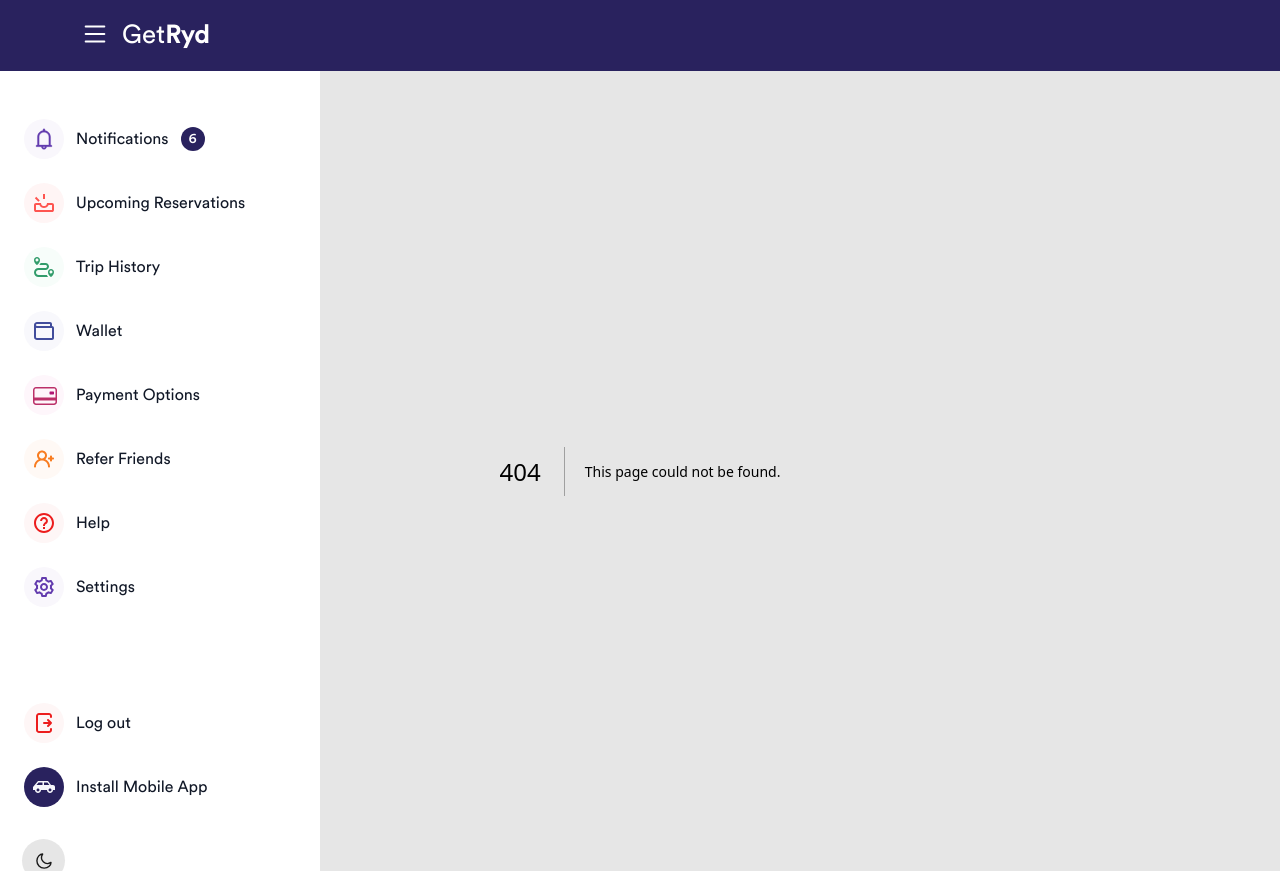
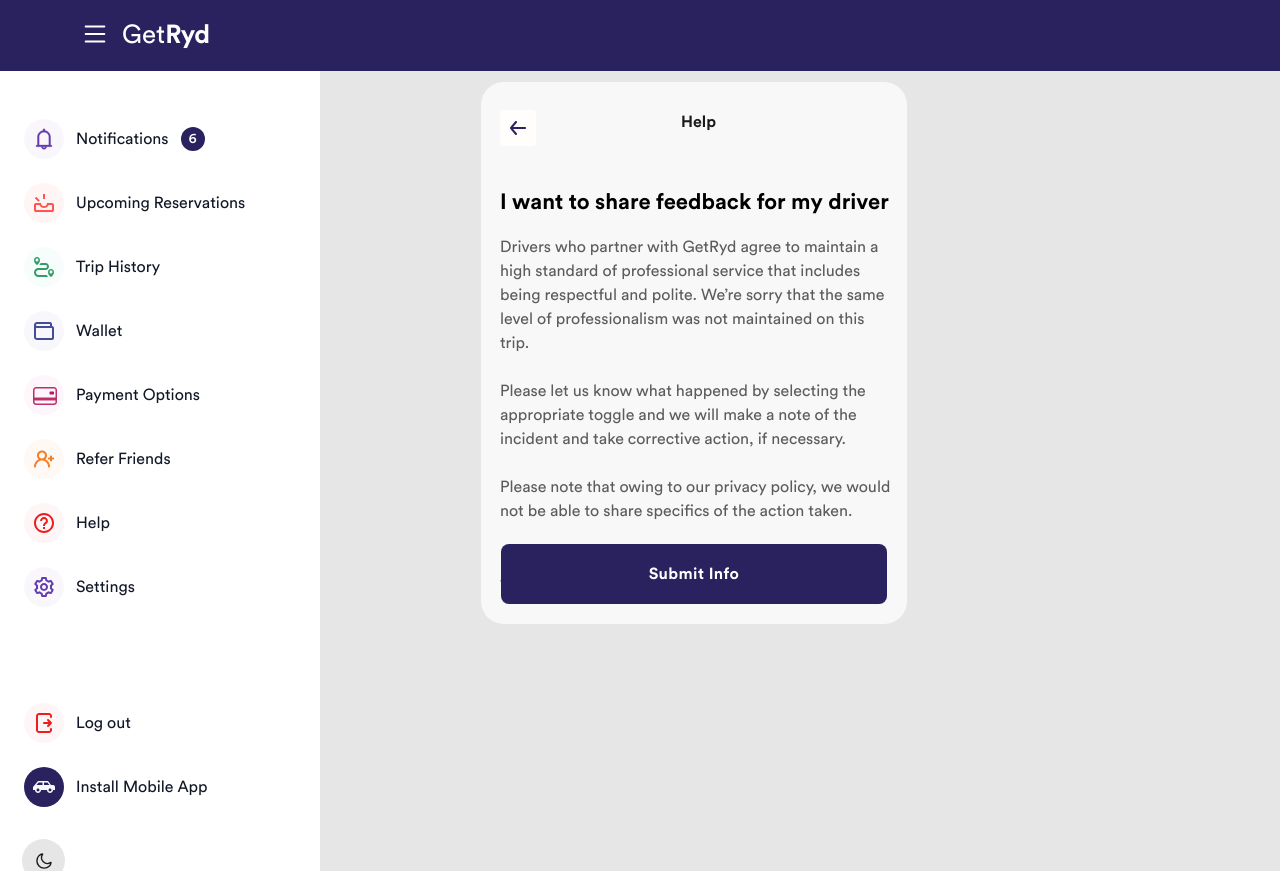
Before and after one commit to shohan-ch/ride-sharing-platform, a Next.js app: page /trip_history/share_driver_feedback in a window 1280 px wide. Before the commit this address had no page. Built offline with nearby package versions, Linux system fonts and the light colour scheme.

Commit message:
Page:Share Driver Feedback page done

```diff
--- a/src/components/TripHistory/DriverFeedback/DriverFeedbackView.jsx
+++ b/src/components/TripHistory/DriverFeedback/DriverFeedbackView.jsx
@@ -35,7 +35,9 @@ export default () => {
                 <Button
                   color="gray"
                   className="hover:bg-primary-hover hover:text-white"
-                  handler={() => Router.push("/trip_history/different_vehicle")}
+                  handler={() =>
+                    Router.push("/trip_history/share_driver_feedback")
+                  }
                 >
                   I want to share feedback for my driver
                 </Button>
--- a/src/components/TripHistory/LostItemFormOne/LostItemFormOneView.jsx
+++ b/src/components/TripHistory/LostItemFormOne/LostItemFormOneView.jsx
@@ -65,7 +65,7 @@ export default () => {
               <div className="m-0">
                 <TripHistoryList isActive={true} />
               </div>
-              <div className="mx-auto mb-6 space-y-4 lg:pt-4">
+              <div className="mx-auto mb-20 space-y-4 px-1 lg:pt-4">
                 <Button color="gray" className="h-12 border">
                   {" "}
                   Change The Trip
@@ -73,7 +73,11 @@ export default () => {
               </div>
             </div>
 
-            <Button color="blue"> Submit Info</Button>
+            {/* <Button color="blue"> Submit Info</Button> */}
+
+            <div className="absolute left-0 right-0 mx-5 md:bottom-0 lg:absolute lg:bottom-[0px] 2xs:fixed 2xs:bottom-[8px] 2xs:left-0 2xs:right-0">
+              <Button color="blue">Submit Info</Button>
+            </div>
           </div>
         </div>
       </section>
--- /dev/null
+++ b/src/components/TripHistory/ShareDriverFeedback/FeedbackArticle.jsx
@@ -0,0 +1,45 @@
+export default () => {
+  return (
+    <>
+      <div className="rounded-5 mx-auto mt-2 rounded-lg px-0 pb-8 dark:text-white 2xs:mt-2 2xs:pt-0">
+        <p className="font-bold md:text-[20px] lg:text-[22px] 2xs:text-[18px]">
+          I want to share feedback for my driver
+        </p>
+        <p className="mt-4 text-gray-light dark:text-white">
+          Drivers who partner with GetRyd agree to maintain a high standard of
+          professional service that includes being respectful and polite. We’re
+          sorry that the same level of professionalism was not maintained on
+          this trip.
+          <br /> <br /> Please let us know what happened by selecting the
+          appropriate toggle and we will make a note of the incident and take
+          corrective action, if necessary.
+          <br />
+          <br />
+          Please note that owing to our privacy policy, we would not be able to
+          share specifics of the action taken.
+          <br /> <br />
+          IMPORTANT: if your driver’s behaviour/driving made you feel unsafe,
+          please let us know by selecting the link below:
+        </p>
+        <h2 className="mt-1 mb-8 font-bold underline md:text-[15px] lg:text-[16px] 2xs:text-[14px]">
+          Report more severe driver behaviour
+        </h2>
+        <span className="text-gray-light dark:text-white">
+          If you have an questions about our cancellation policy, please click
+          on the link below:
+        </span>
+        <h2 className="mt-1 mb-8 font-bold underline md:text-[15px] lg:text-[16px] 2xs:text-[14px]">
+          Cancellation fees
+        </h2>
+        <span className="text-gray-light dark:text-white">
+          If the driver-partner started the trip without you and you were
+          charged for the trip, please click on the most relevant article below:
+        </span>
+        <h2 className="mt-2 mb-5 font-bold underline md:text-[15px] lg:text-[16px] 2xs:text-[14px]">
+          My driver started the trip without me
+        </h2>
+        <p />
+      </div>
+    </>
+  );
+};
--- /dev/null
+++ b/src/components/TripHistory/ShareDriverFeedback/ShareDriverFeedbackView.jsx
@@ -0,0 +1,97 @@
+import Switch from "@/components/Forms/Switch";
+import InputField from "@/components/Forms/InputField";
+import TripHistoryList from "@/components/Utils/List/TripHistoryList";
+import { useRef } from "react";
+import Button from "@/components/Utils/Button/Button";
+import Link from "next/link";
+import FeedbackArticle from "./FeedbackArticle";
+
+export default () => {
+  const dateRef = useRef("");
+
+  return (
+    <>
+      <section className="sec items-center justify-center md:block md:h-full md:w-full lg:flex lg:justify-start lg:pl-[480px] lg:pt-[10px] 2xs:block 2xs:h-full 2xs:w-full">
+        <div className="wrapper relative border bg-gray-1 pr-4 pl-[19px] pt-5 dark:bg-dark-bg sm:pb-8 sm:dark:border-0 lg:w-[428px] lg:rounded-3xl lg:dark:border 2xs:h-full 2xs:w-auto 2xs:pt-2 2xs:pb-10 2xs:dark:border-0">
+          <div className="sm:pt-4 sm:text-left lg:pt-0 2xs:px-0 2xs:pt-0 2xs:text-left">
+            <div className="scroll_div h-full overflow-y-auto overflow-x-hidden py-2 dark:border-[#2C2C35] md:h-full lg:h-[390px] xl:h-[490px] 2xl:h-[490px] 3xl:h-[750px]">
+              <div className="pickup_header mb-10 flex md:pr-[76px] lg:pr-[30px] 2xs:mb-3 2xs:pr-4">
+                <Link href="/trip_history/driver_feedback">
+                  <img src="/assets/icons/backBgWhite.svg" alt="svg_icon" />
+                </Link>
+                <h2 className="mx-auto font-extrabold text-black dark:text-gray-2 2xl:text-22 3xl:text-[24px] 2xs:text-[18px]">
+                  Help
+                </h2>
+              </div>
+              <FeedbackArticle />
+              {/* Switch button  */}
+              <div className="switch_wrapper">
+                <div className="mb-6 flex items-start justify-between">
+                  <span className="pr-3 text-sm font-medium text-black dark:text-white">
+                    My driver’s behaviour or tone was quite rude
+                  </span>
+                  <Switch />
+                </div>
+                <div className="mb-6 flex items-start justify-between">
+                  <span className="pr-3 text-sm font-medium text-black dark:text-white">
+                    My driver called my unnecessarily before picking me up
+                  </span>
+                  <Switch />
+                </div>
+                <div className="mb-6 flex items-start justify-between">
+                  <span className="pr-3 text-sm font-medium text-black dark:text-white">
+                    My driver made me walk to the pickup location
+                  </span>
+                  <Switch />
+                </div>
+                <div className="mb-6 flex items-start justify-between">
+                  <span className="pr-3 text-sm font-medium text-black dark:text-white">
+                    The car’s AC was not working or my driver did not turn it on
+                  </span>
+                  <Switch />
+                </div>
+                <div className="mb-6 flex items-start justify-between">
+                  <span className="text- pr-3 font-medium text-black dark:text-white">
+                    The vehicle wasn’t clean or had a bad smell
+                  </span>
+                  <Switch />
+                </div>
+                <div className="mb-6 flex items-start justify-between">
+                  <span className="text- pr-3 font-medium text-black dark:text-white">
+                    My driver dropped me off before we reached my destination
+                  </span>
+                  <Switch />
+                </div>
+                <div className="mb-6 flex items-start justify-between">
+                  <span className="text- pr-3 font-medium text-black dark:text-white">
+                    My driver asked for cash but I refused to pay
+                  </span>
+                  <Switch />
+                </div>
+                <div className="px-1 sm:mb-5 2xs:mb-4">
+                  <InputField
+                    type="date"
+                    innerRef={dateRef}
+                    label="Date of your trip"
+                    handleClick={() => dateRef.current.showPicker()}
+                  />
+                </div>
+              </div>
+              <TripHistoryList />
+              <div className="mx-auto mt-6 mb-16 space-y-4 lg:pt-4 2xs:mt-5">
+                <Button color="gray" className="h-12 border">
+                  {" "}
+                  Change The Trip
+                </Button>
+              </div>
+            </div>
+
+            <div className="absolute left-0 right-0 mx-5 md:bottom-0 lg:absolute lg:bottom-[0px] 2xs:fixed 2xs:bottom-[8px] 2xs:left-0 2xs:right-0">
+              <Button color="blue">Submit Info</Button>
+            </div>
+          </div>
+        </div>
+      </section>
+    </>
+  );
+};
--- a/src/components/TripHistory/TripDetails/TripDetailsView.jsx
+++ b/src/components/TripHistory/TripDetails/TripDetailsView.jsx
@@ -39,7 +39,7 @@ export default () => {
                   />
                 </Link>
 
-                <Link href="#">
+                <Link href="/trip_history/driver_feedback">
                   <NavigateContainer
                     heding="Provide Driver Feedback"
                     subHeading="For issues that aren’t safety related"
--- a/src/components/Utils/Button/Button.jsx
+++ b/src/components/Utils/Button/Button.jsx
@@ -8,7 +8,7 @@ const buttonColor = {
   },
   gray: {
     style:
-      "py-4 px-6 text-gray-700 bg-gray-3 group w-full  dark:bg-dark-2  hover:bg-gray-100 dark:hover:bg-slate-800 focus:bg-blue-50 active:bg-blue-100  px-6 mt-3 text-black transition duration-300",
+      "py-5 px-4 text-gray-700 bg-gray-3 group w-full  dark:bg-dark-2  hover:bg-gray-100 dark:hover:bg-slate-800 focus:bg-blue-50 active:bg-blue-100  px-6 mt-3 text-black transition duration-300",
   },
 };
 
@@ -44,14 +44,19 @@ export default (props) => {
     className,
   } = props;
 
-  // useEffect(() => {
-  //   className != ""
-  //     ? (buttonColor[color].style = className + " " + buttonColor[color].style)
-  //     : "";
-  // }, []);
-  className
-    ? (buttonColor[color].style = className + " " + buttonColor[color].style)
-    : "";
+  const addStyle = () => {
+    return className
+      ? (buttonColor[color].style = className + " " + buttonColor[color].style)
+      : "";
+  };
+
+  useEffect(() => {
+    addStyle();
+  }, []);
+
+  // className
+  //   ? (buttonColor[color].style = className + " " + buttonColor[color].style)
+  //   : "";
   // console.log(buttonColor[color].style);
   return (
     <>
--- /dev/null
+++ b/src/pages/trip_history/share_driver_feedback.js
@@ -0,0 +1,5 @@
+import ShareDriverFeedbackView from "@/components/TripHistory/ShareDriverFeedback/ShareDriverFeedbackView";
+
+export default () => {
+  return <ShareDriverFeedbackView />;
+};
```
